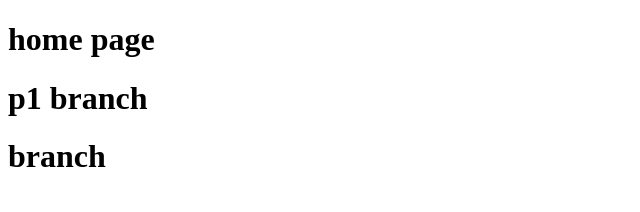
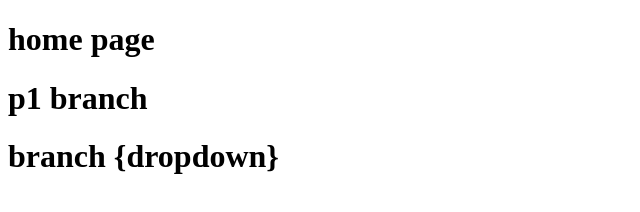
Before and after one commit to Riya432/undo-commands, a plain HTML site: page home.html in a window 1280 px wide. Shown: the whole page, without its empty margins (0-640 px from the left). Drawn offline with Linux system fonts and the light colour scheme.

Commit message:
add dropdown

```diff
--- a/home.html
+++ b/home.html
@@ -8,7 +8,7 @@
 <body>
     <h1>home page</h1>
     <h1>p1 branch</h1>
-    <h1> branch</h1>
+    <h1> branch {dropdown}</h1>
 
 </body>
 </html>
```
